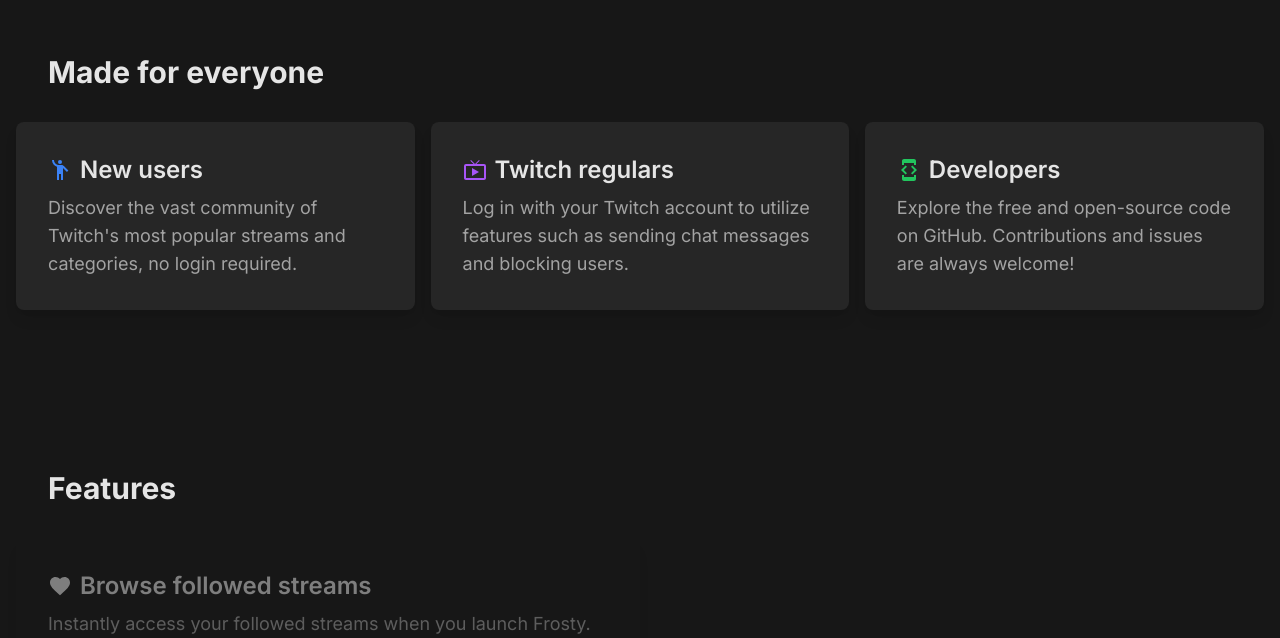
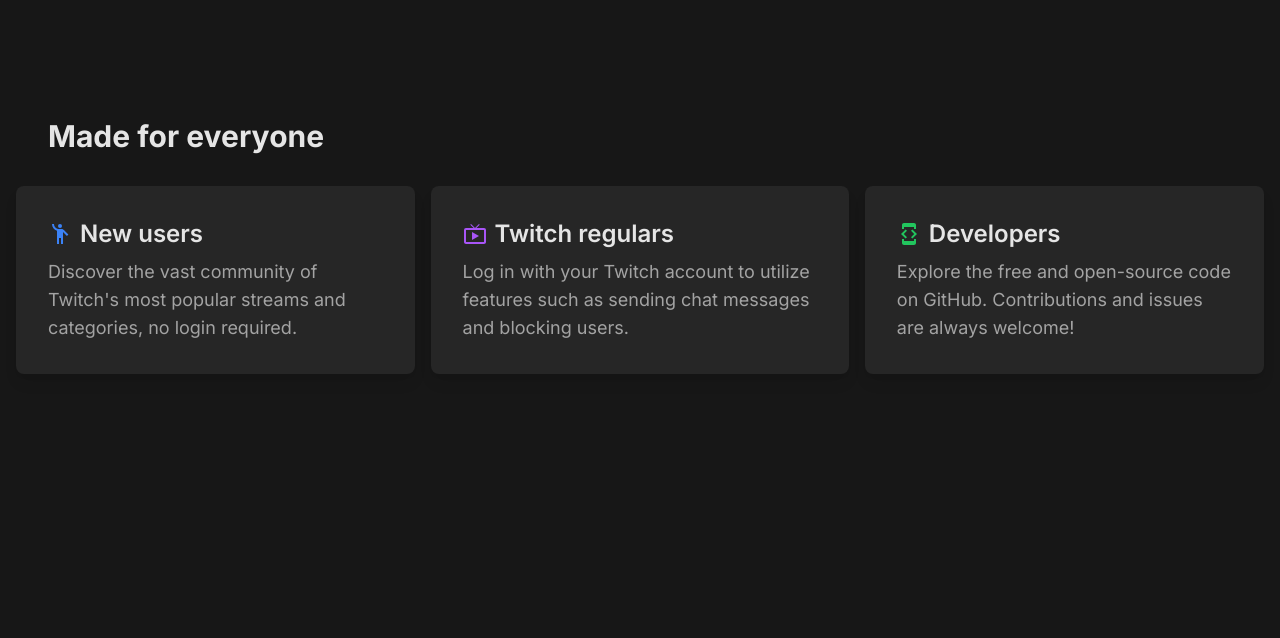
Before and after one commit to tommyxchow/frostyapp.io, a Next.js app: page / in a window 1280 px wide. Shown: the part 842-1480 px from the top of the page. Built offline with nearby package versions, Linux system fonts and the light colour scheme.

Commit message:
Increase section spacing

```diff
--- a/src/components/SectionContainer.tsx
+++ b/src/components/SectionContainer.tsx
@@ -8,7 +8,7 @@
 }: SectionContainerProps) => {
   return (
     <section
-      className={`w-full max-w-screen-xl py-8 px-4 lg:py-16 ${className}`}
+      className={`w-full max-w-screen-xl py-8 px-4 lg:py-32 ${className}`}
     >
       {header && (
         <h2
```
